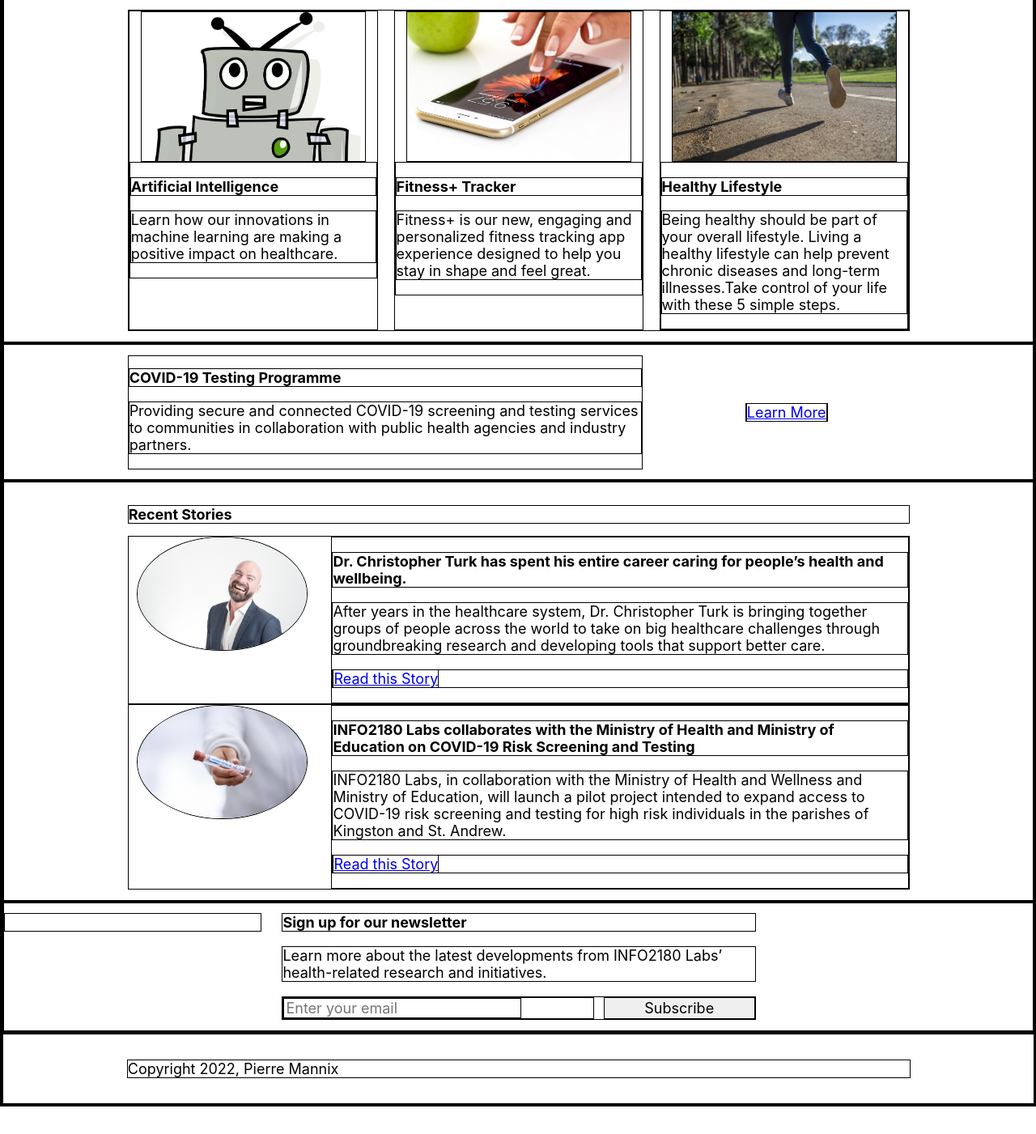
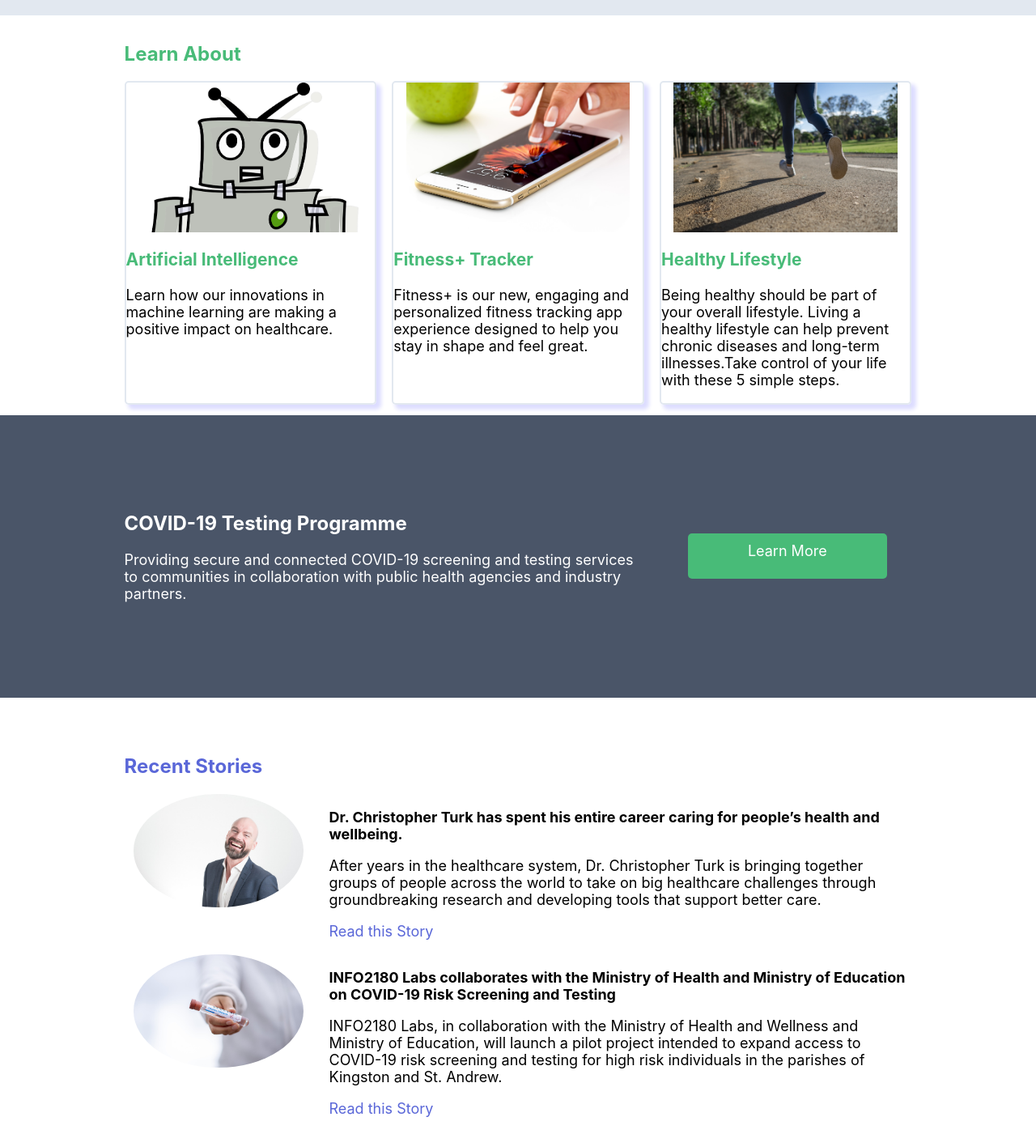
Before and after one commit to Xman77713/info2180-project1, a plain HTML site: page index.html in a window 1280 px wide. Shown: the part 330-1731 px from the top of the page at 81% size. Before the commit the page ends 1697 px from the top, so only its background shows below. Drawn offline with Linux system fonts and the light colour scheme.

Commit message:
Edited final styles in CSS as well as added JS features

```diff
--- a/scripts.js
+++ b/scripts.js
@@ -1 +1,15 @@
-/* Add your JavaScript to this file */
+function load() {
+	const btn = document.querySelector('button');
+	btn.addEventListener("click", function(event){
+		event.preventDefault();
+		let email = document.querySelector('input').value;
+		if (email) {
+			document.querySelector('.message').innerHTML = 'Thank you! Your email address ' + email + ' has been added to our mailing list!';
+		}
+		else {
+			document.querySelector('.message').innerHTML = 'Please enter a valid email address.'
+		}
+	});
+}
+
+window.addEventListener("load", load);
--- a/styles.css
+++ b/styles.css
@@ -1,7 +1,14 @@
-/* Add your CSS to this file */
+/*
+
+DEFAULTS
+
+*/
+
 * {
-	border: 1px solid black;
 	font-family: -apple-system, BlinkMacSystemFont, "Segoe UI", Roboto, "Helvetica Neue", Arial, "Noto Sans", sans-serif;
+}
+
+p, a {
 	font-size: 18px;
 }
 
@@ -16,7 +23,11 @@ body {
     width: 100%;
 }
 
-/* HEADER */
+/*
+
+HEADER
+
+*/
 
 header {
 	background-color: white;
@@ -24,7 +35,7 @@ header {
 
 header .container{
 	display: grid;
-	grid-template-columns: 5% 42% 42% 5%;
+	grid-template-columns: 10% 37% 37% 10%;
 	column-gap: 2%;
 	text-align: center;
 }
@@ -47,16 +58,22 @@ nav ul {
 
 li a {
 	color: #6b7280;
+	text-decoration: none;
 }
 
 li a:hover {
 	color: #5A67D8;
 }
 
-/* OVERVIEW HERO */
+/*
+
+OVERVIEW HERO
+
+*/
 
 .overview-hero .container {
 	display: grid;
+	padding: 50px 0;
 	grid-template-columns: 10% 24% 24% 24% 10%;
 	column-gap: 2%;
 	text-align: left;
@@ -72,7 +89,11 @@ li a:hover {
 	grid-column: 3 / 5
 }
 
-/* LEARN ABOUT */
+/*
+
+LEARN ABOUT
+
+*/
 
 .learn-about .container {
 	display: grid;
@@ -83,6 +104,8 @@ li a:hover {
 .learn-about h2 {
 	grid-column: 2;
 	grid-row: 1;
+	font-size: 24px;
+	color: #48BB78;
 }
 
 .cards {
@@ -93,12 +116,30 @@ li a:hover {
 	column-gap: 2%;
 }
 
-/* TESTING */
+.card {
+	border: 2px solid #E2E8F0;
+	border-radius: 5px;
+	box-shadow: 5px 5px 5px 1px #DDDDFF;
+}
+
+.card h3 {
+	font-size: 21px;
+	color: #48BB78;
+}
+
+/*
+
+TESTING
+
+*/
 
 .testing .container {
 	display: grid;
+	padding: 100px 0;
 	grid-template-columns: 10% 50% 24% 10%;
 	column-gap: 2%;
+	background-color: #4A5568;
+	color: white;
 }
 
 .testing-desciption {
@@ -107,19 +148,45 @@ li a:hover {
 
 .cta {
 	grid-column: 3;
-	margin: auto;
+	margin: auto 10%;
+	padding: 10px;
+	height: 36px;
+	text-align: center;
+	background-color: #48BB78;
+	border-radius: 5px;
 }
 
-/* STORIES */
+.cta a {
+	color: white;
+	text-decoration: none;
+	vertical-align: middle;
+}
+
+/*
+
+STORIES
+
+*/
 
 .stories .container {
 	display: grid;
+	padding: 50px 0;
 	grid-template-columns: 10% 76% 10%;
 	column-gap: 2%;
 }
 
 .stories h2 {
 	grid-column: 2;
+	color: #5A67D8;
+}
+
+.stories h3 {
+	font-size: 18px;
+}
+
+.stories a {
+	color: #5A67D8;
+	text-decoration: none;
 }
 
 .stories article {
@@ -133,12 +200,19 @@ article img {
 	border-radius: 50%;
 }
 
-/* NEWSLETTER */
+/*
+
+NEWSLETTER
+
+*/
 
 .newsletter .container {
 	display: grid;
+	padding: 50px 0;
 	grid-template-columns: 25% 46% 25%;
 	column-gap: 2%;
+	background-color: #48BB78;
+	color: white;
 }
 
 .newsletter h3 {
@@ -164,28 +238,49 @@ article img {
 	grid-column: 1;
 }
 
-.btn {
-	grid-column: 2;
+.form-group input {
+	width: 100%;
+	font-size: 24px;
 }
 
-.newseltter .message {
+.newsletter .btn {
+	grid-column: 2;
+	background-color: #5A67D8;
+	color: white;
+	font-size: 24px;
+	width: 100%;
+}
+
+.newsletter .message {
 	grid-column: 2;
 	grid-row: 4;
 }
 
-/* FOOTER */
+/*
+
+FOOTER
+
+*/
 
 footer .container{
 	display: grid;
 	grid-template-columns: 10% 76% 10%;
 	column-gap: 2%;
 	text-align: left;
+	background-color: #4A5568;
+	color: white;
 }
 
 footer p {
 	grid-column: 2;
 }
 
+/*
+
+IMAGE CONSTANTS
+
+*/
+
 img {
 	margin-left: auto;
 	margin-right: auto;
```
